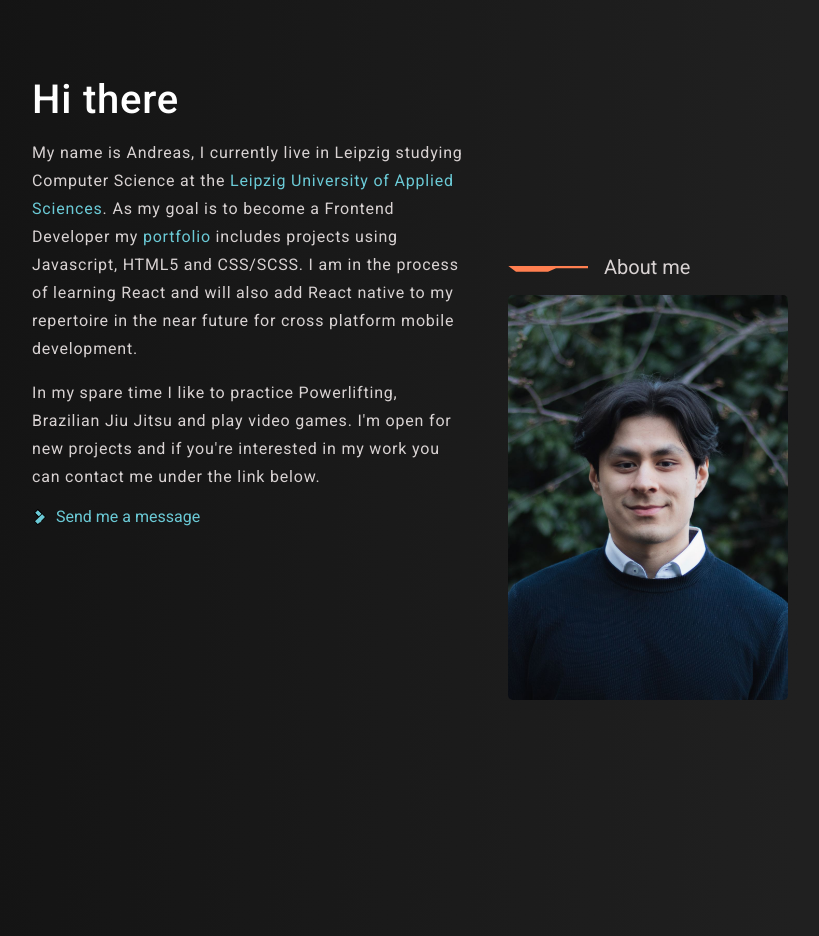
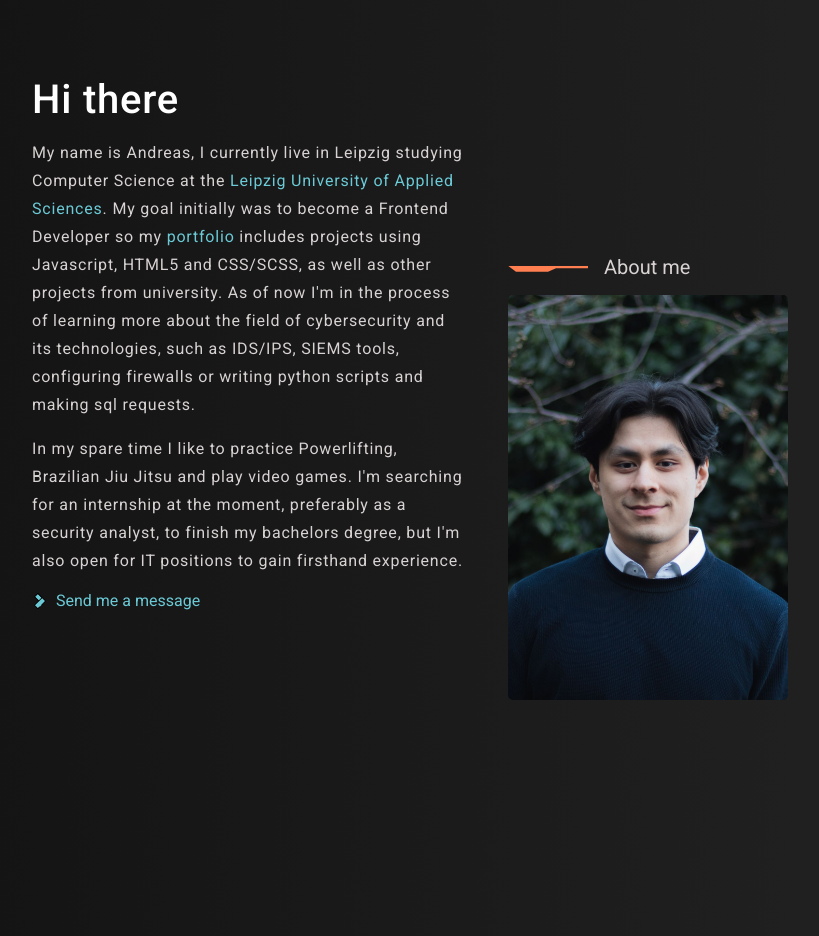
Before and after one commit to yandreas/portfolio, a website built with Parcel: page src/index.html in a window 1280 px wide. Shown: the part 820-1756 px from the top of the page, without its empty margins (224-1043 px from the left). Built offline with nearby package versions, Linux system fonts and the light colour scheme.

Commit message:
Update bio

```diff
--- a/src/index.html
+++ b/src/index.html
@@ -97,18 +97,18 @@
           Science at the
           <a href="https://www.htwk-leipzig.de/en/htwk-leipzig" target="_blank"
             >Leipzig University of Applied Sciences</a
-          >. As my goal is to become a Frontend Developer my
+          >. My goal initially was to become a Frontend Developer so my
           <a href="https://www.github.com/yandreas" target="_blank"
             >portfolio</a
           >
-          includes projects using Javascript, HTML5 and CSS/SCSS. I am in the
-          process of learning React and will also add React native to my
-          repertoire in the near future for cross platform mobile development.
+          includes projects using Javascript, HTML5 and CSS/SCSS, as well as other projects from university.
+          As of now I'm in the process of learning more about the field of cybersecurity and its technologies,
+          such as IDS/IPS, SIEMS tools, configuring firewalls or writing python scripts and making sql requests.
         </p>
         <p class="about__description-text">
           In my spare time I like to practice Powerlifting, Brazilian Jiu Jitsu
-          and play video games. I'm open for new projects and if you're
-          interested in my work you can contact me under the link below.
+          and play video games. I'm searching for an internship at the moment, preferably as a security analyst, to finish
+          my bachelors degree, but I'm also open for IT positions to gain firsthand experience.
         </p>
         <a class="about__description-contact" href="#contact"
           ><svg
```
